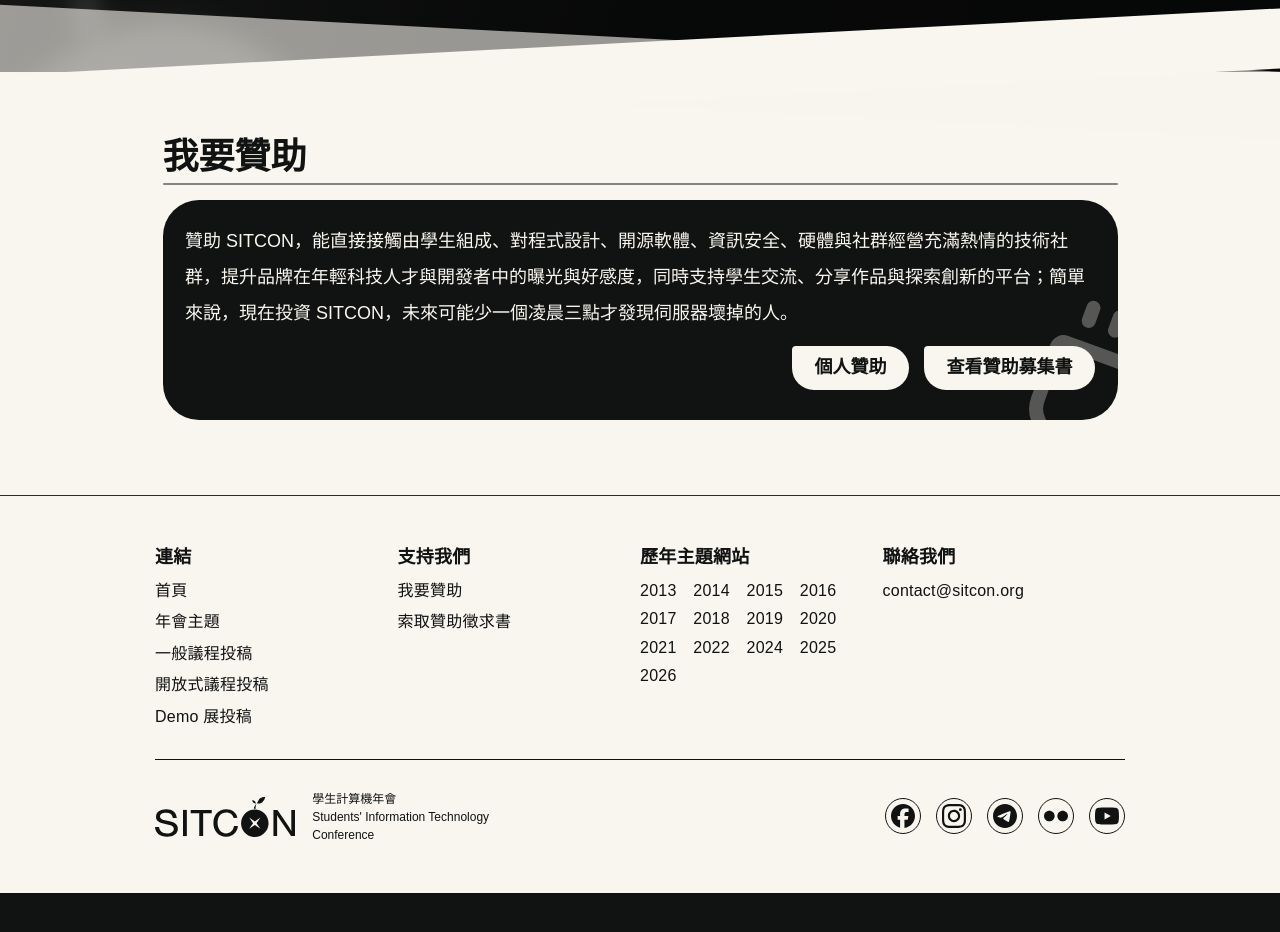
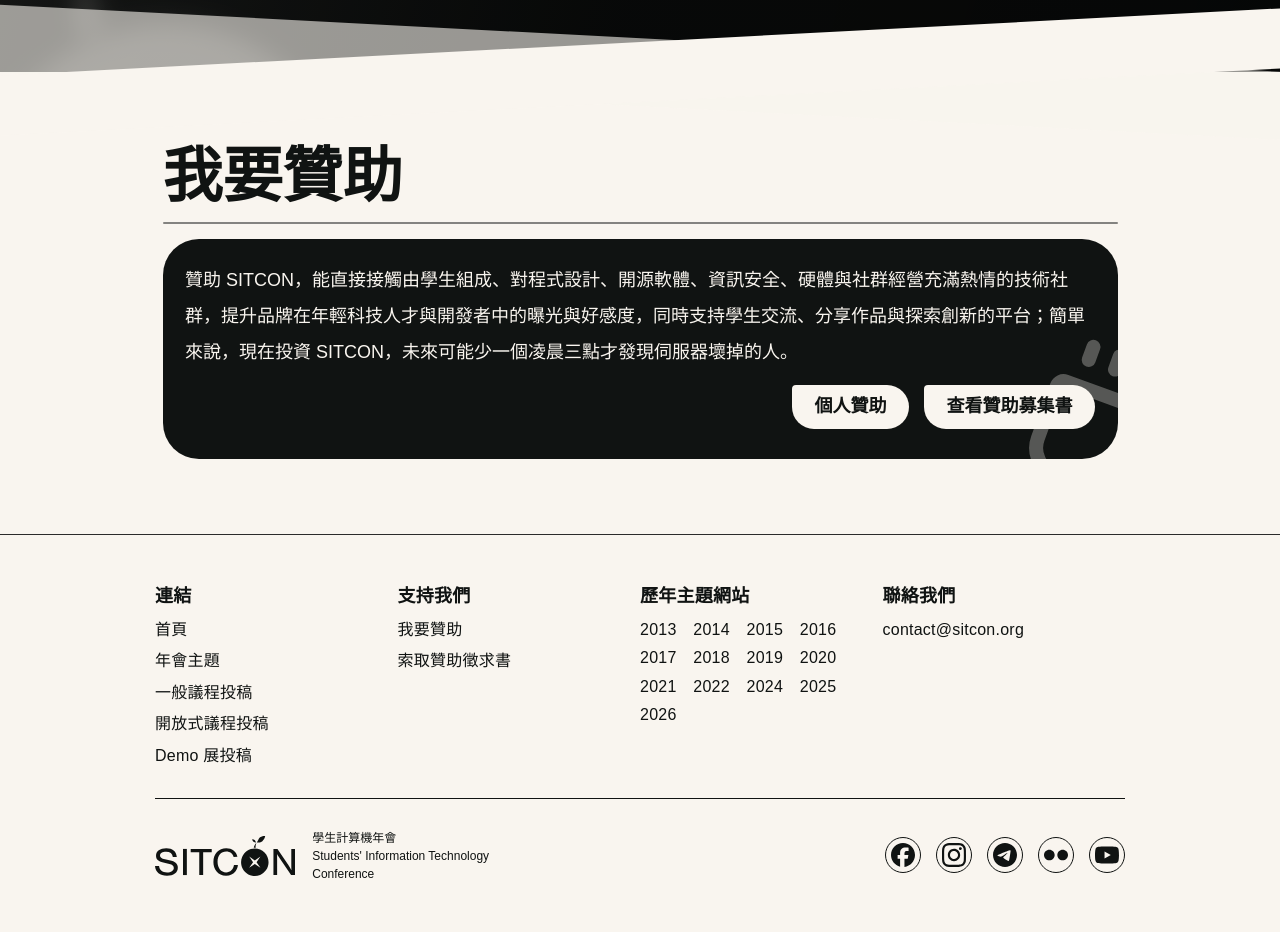
Before and after one commit to sitcon-tw/2027-cfp, a React (Vite) app: page / in a window 1280 px wide. Shown: the part 1540-2472 px from the top of the page. Before the commit the page ends 2433 px from the top, so only its background shows below. Built offline with nearby package versions, Linux system fonts and the light colour scheme; a web font is replaced by a local one.

Commit message:
feat(home): add a shared left-aligned SectionHeading
Extracts the 我要贊助 title-over-a-rule into SectionHeading at
text-display. The rule takes the text color, so the same component
works on the dark page and on cream.

```diff
--- a/src/components/home/sponsor-section.tsx
+++ b/src/components/home/sponsor-section.tsx
@@ -3,7 +3,7 @@ import { Coffee } from 'lucide-react'
 import content from '@/content.json'
 import { buttonVariants } from '@/components/ui/button'
 import { Card } from '@/components/ui/card'
-import { Separator } from '@/components/ui/separator'
+import { SectionHeading } from '@/components/section-heading'
 import { links } from '@/lib/links'
 import { cn } from '@/lib/utils'
 
@@ -17,10 +17,9 @@ export function SponsorSection() {
     >
       <SlantedEdge />
       <div className="relative mx-auto flex max-w-content flex-col gap-2.5 p-2.5">
-        <h2 id="sponsor-title" className="text-h1 font-extrabold">
+        <SectionHeading id="sponsor-title">
           {content.sponsor_section.title}
-        </h2>
-        <Separator className="rounded-full bg-background/50 data-[orientation=horizontal]:h-0.75" />
+        </SectionHeading>
         <div className="py-2.5">
           <Card tone="ink" className="relative rounded-xl p-2.5">
             <Coffee
--- /dev/null
+++ b/src/components/section-heading.tsx
@@ -0,0 +1,30 @@
+import type { ReactNode } from 'react'
+
+import { Separator } from '@/components/ui/separator'
+import { cn } from '@/lib/utils'
+
+export interface SectionHeadingProps {
+  /** For the section's `aria-labelledby`. */
+  id: string
+  children: ReactNode
+  className?: string
+}
+
+/**
+ * Left-aligned section title over a rule (想要參與？, 我要贊助, …). The rule
+ * takes the text color, so it works on the dark page and on cream.
+ */
+export function SectionHeading({
+  id,
+  children,
+  className,
+}: SectionHeadingProps) {
+  return (
+    <div className={cn('flex w-full flex-col gap-2.5', className)}>
+      <h2 id={id} className="text-display font-extrabold text-balance">
+        {children}
+      </h2>
+      <Separator className="rounded-full bg-current opacity-50 data-[orientation=horizontal]:h-0.75" />
+    </div>
+  )
+}
```
